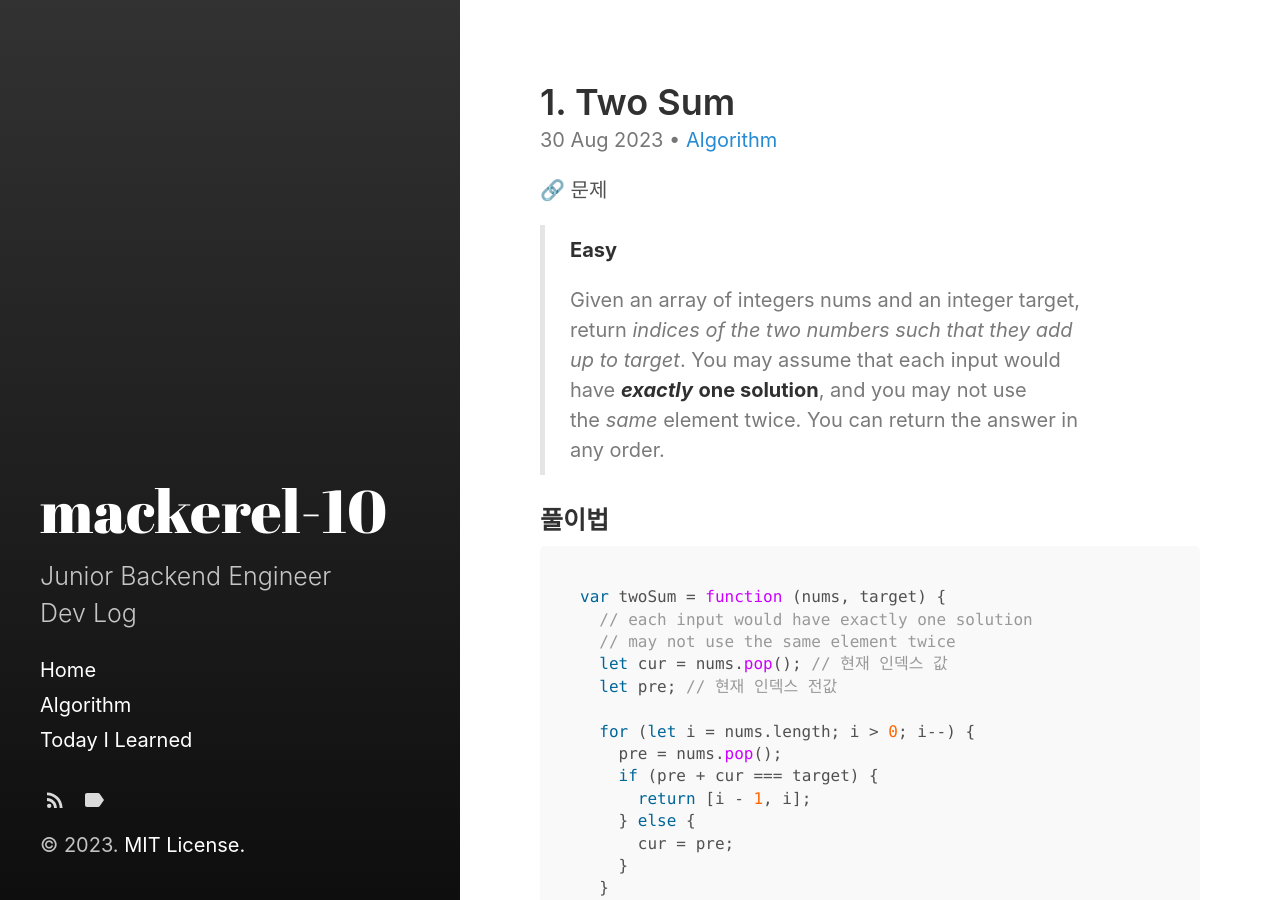
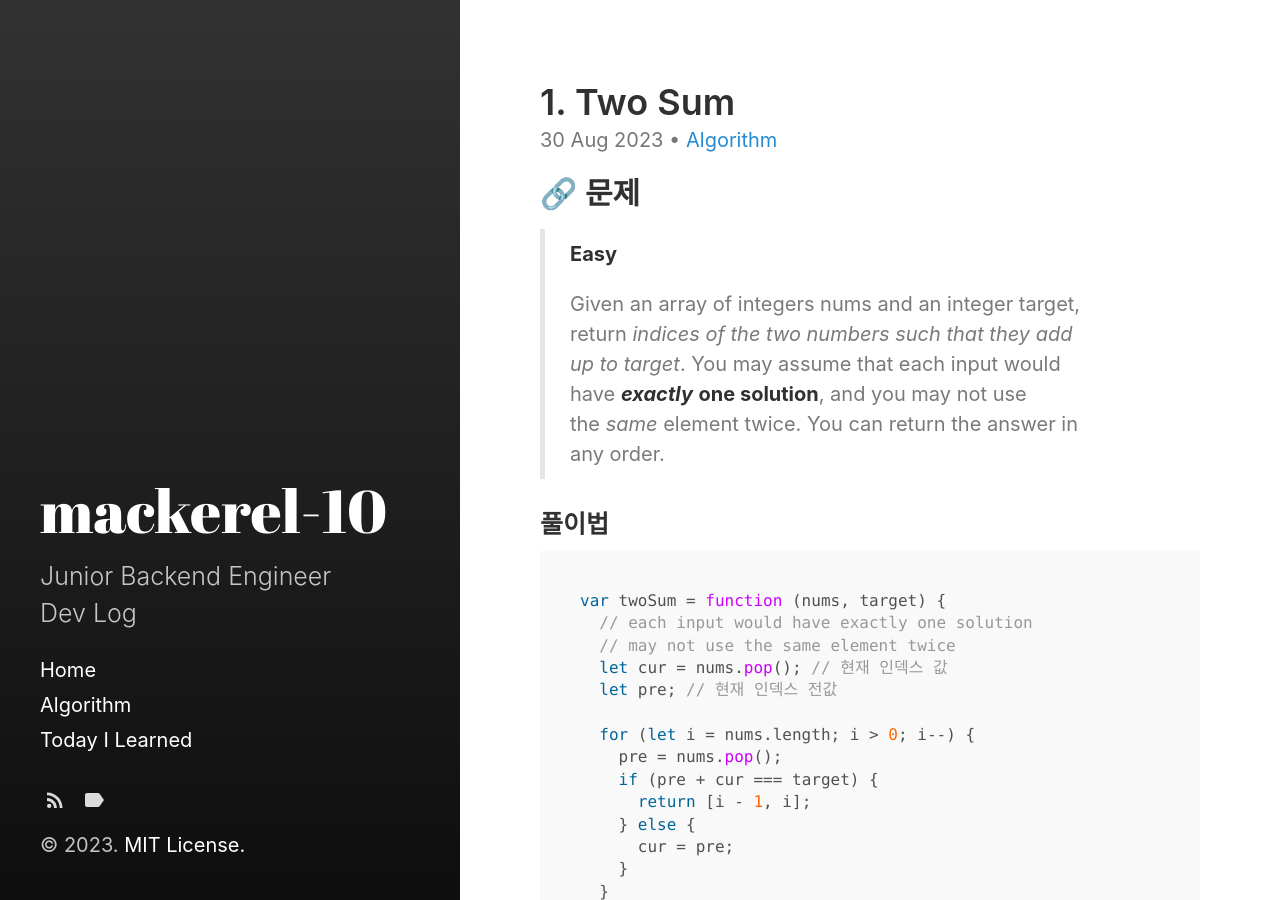
Before and after one commit to mackerel-10/mackerel-10.github.io, a Jekyll site: the page built from _posts/Algorithm/Leet/2023-08-30-1-Two-Sum.md, in a window 1280 px wide and 900 px high. Built offline with Jekyll 4.4.1, drawn with Linux system fonts in a browser that asks for light colours.

Commit message:
Edit: heading 추가
문제 앞에 heading2 추가

```diff
--- a/_posts/Algorithm/Leet/2023-08-30-1-Two-Sum.md
+++ b/_posts/Algorithm/Leet/2023-08-30-1-Two-Sum.md
@@ -9,7 +9,7 @@ tags:
 date: '2023-08-30T16:12:00+09:00'
 ---
 
-[🔗](https://leetcode.com/problems/two-sum/description/?envType=study-plan-v2&envId=top-interview-150) 문제
+## [🔗](https://leetcode.com/problems/two-sum/description/?envType=study-plan-v2&envId=top-interview-150) 문제
 
 > **Easy**
 >
```
